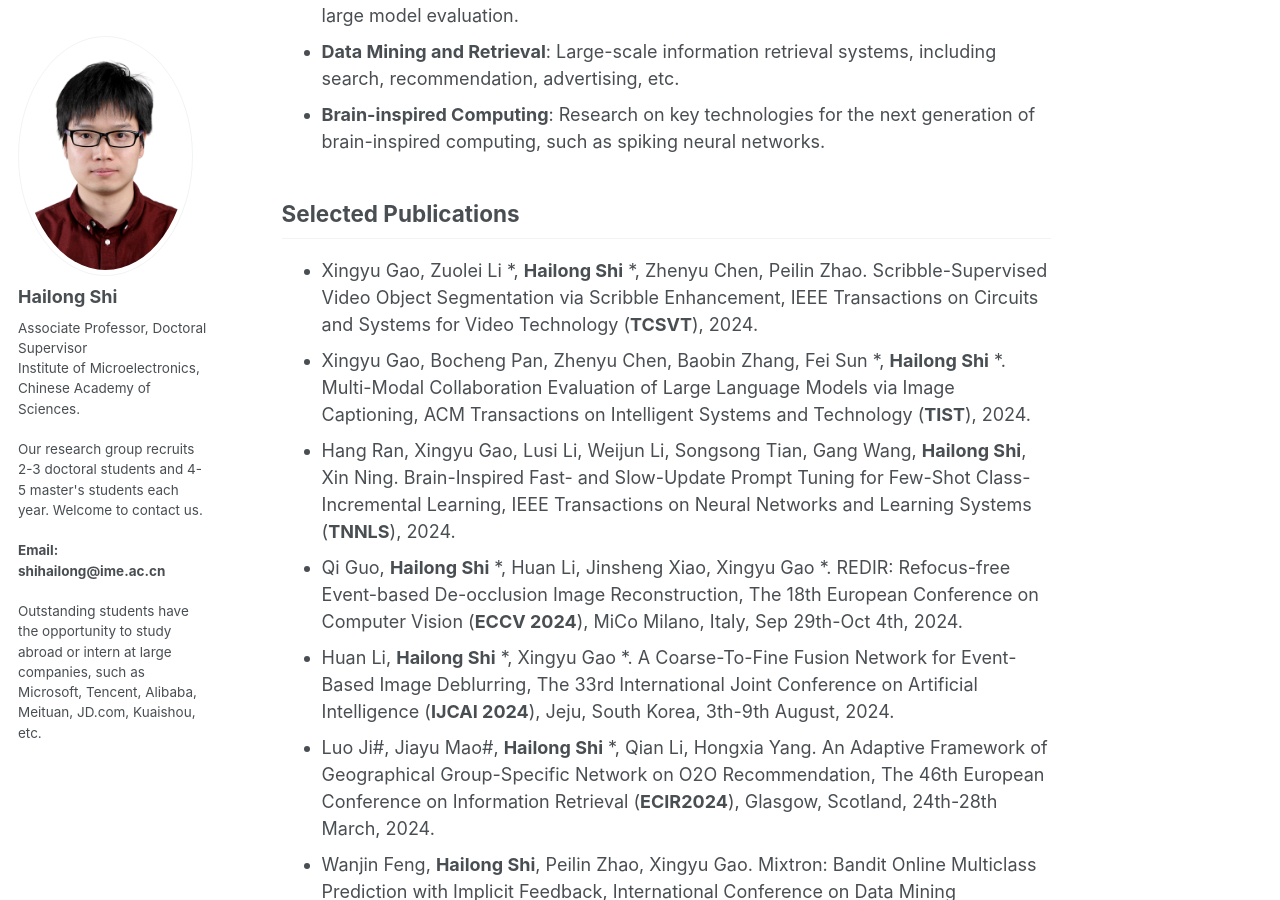
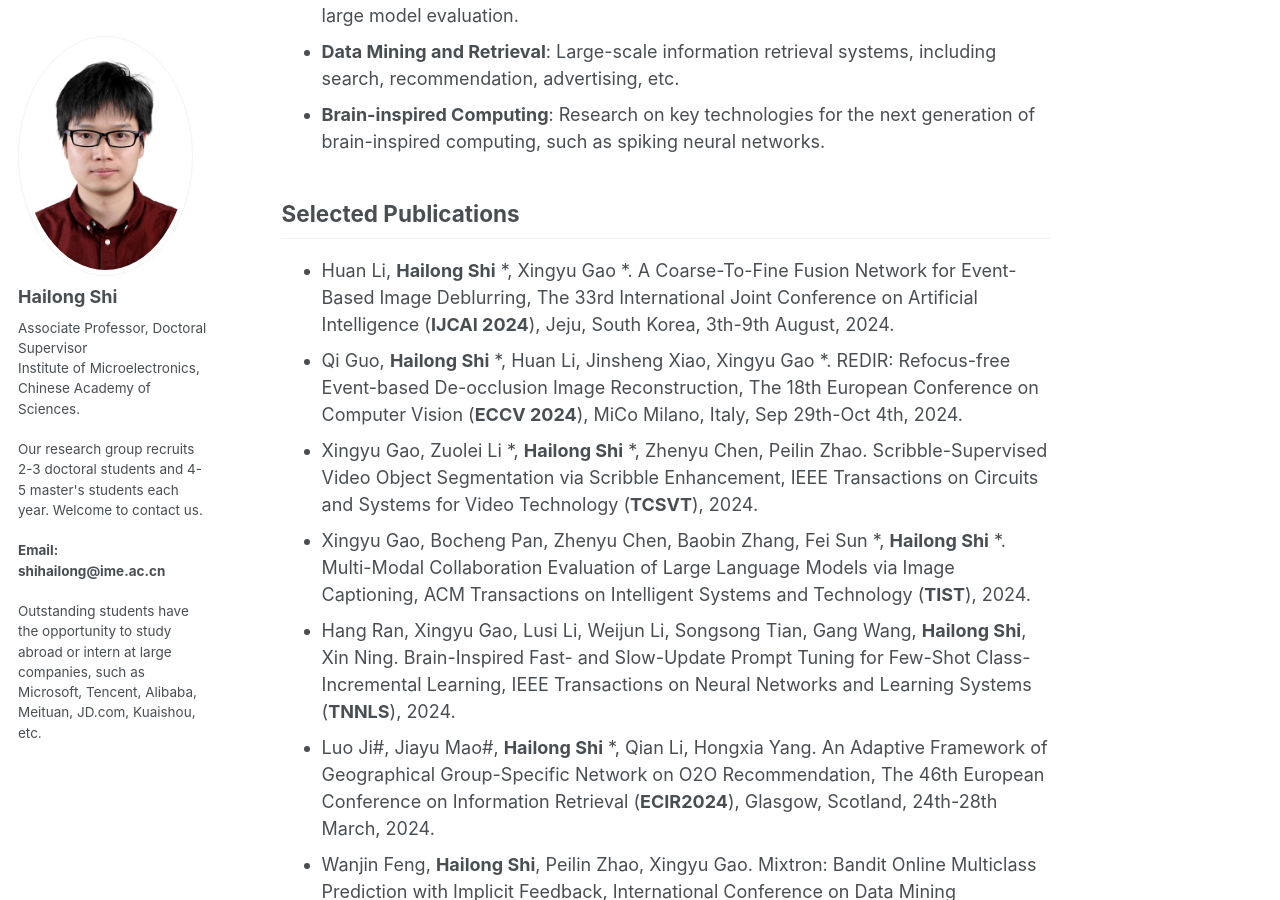
Before and after one commit to shihailong2023/shihailong2023.github.io, a Jekyll site: the page built from _pages/about.md, in a window 1280 px wide and 900 px high, scrolled down 1498 px. Built offline with Jekyll 4.4.1, drawn with Linux system fonts in a browser that asks for light colours.

```diff
--- a/_pages/about.md
+++ b/_pages/about.md
@@ -34,10 +34,10 @@ This is Hailong Shi’s personal homepage.
 
 
 ## Selected Publications
+* Huan Li, **Hailong Shi** *, Xingyu Gao *. A Coarse-To-Fine Fusion Network for Event-Based Image Deblurring, The 33rd International Joint Conference on Artificial Intelligence (**IJCAI 2024**), Jeju, South Korea, 3th-9th August, 2024.
+* Qi Guo, **Hailong Shi** *, Huan Li, Jinsheng Xiao, Xingyu Gao *. REDIR: Refocus-free Event-based De-occlusion Image Reconstruction, The 18th European Conference on Computer Vision (**ECCV 2024**), MiCo Milano, Italy, Sep 29th-Oct 4th, 2024.
 * Xingyu Gao, Zuolei Li *, **Hailong Shi** *, Zhenyu Chen, Peilin Zhao. Scribble-Supervised Video Object Segmentation via Scribble Enhancement, IEEE Transactions on Circuits and Systems for Video Technology (**TCSVT**), 2024.
 * Xingyu Gao, Bocheng Pan, Zhenyu Chen, Baobin Zhang, Fei Sun *, **Hailong Shi** *. Multi-Modal Collaboration Evaluation of Large Language Models via Image Captioning, ACM Transactions on Intelligent Systems and Technology (**TIST**), 2024.
 * Hang Ran, Xingyu Gao, Lusi Li, Weijun Li, Songsong Tian, Gang Wang, **Hailong Shi**, Xin Ning. Brain-Inspired Fast- and Slow-Update Prompt Tuning for Few-Shot Class-Incremental Learning, IEEE Transactions on Neural Networks and Learning Systems (**TNNLS**), 2024.
-* Qi Guo, **Hailong Shi** *, Huan Li, Jinsheng Xiao, Xingyu Gao *. REDIR: Refocus-free Event-based De-occlusion Image Reconstruction, The 18th European Conference on Computer Vision (**ECCV 2024**), MiCo Milano, Italy, Sep 29th-Oct 4th, 2024.
-* Huan Li, **Hailong Shi** *, Xingyu Gao *. A Coarse-To-Fine Fusion Network for Event-Based Image Deblurring, The 33rd International Joint Conference on Artificial Intelligence (**IJCAI 2024**), Jeju, South Korea, 3th-9th August, 2024.
 * Luo Ji#, Jiayu Mao#, **Hailong Shi** *, Qian Li, Hongxia Yang. An Adaptive Framework of Geographical Group-Specific Network on O2O Recommendation, The 46th European Conference on Information Retrieval (**ECIR2024**), Glasgow, Scotland, 24th-28th March, 2024.
 * Wanjin Feng, **Hailong Shi**, Peilin Zhao, Xingyu Gao. Mixtron: Bandit Online Multiclass Prediction with Implicit Feedback, International Conference on Data Mining (**ICDM2023**), Shanghai, China, 1th-4th December, 2023.
```
